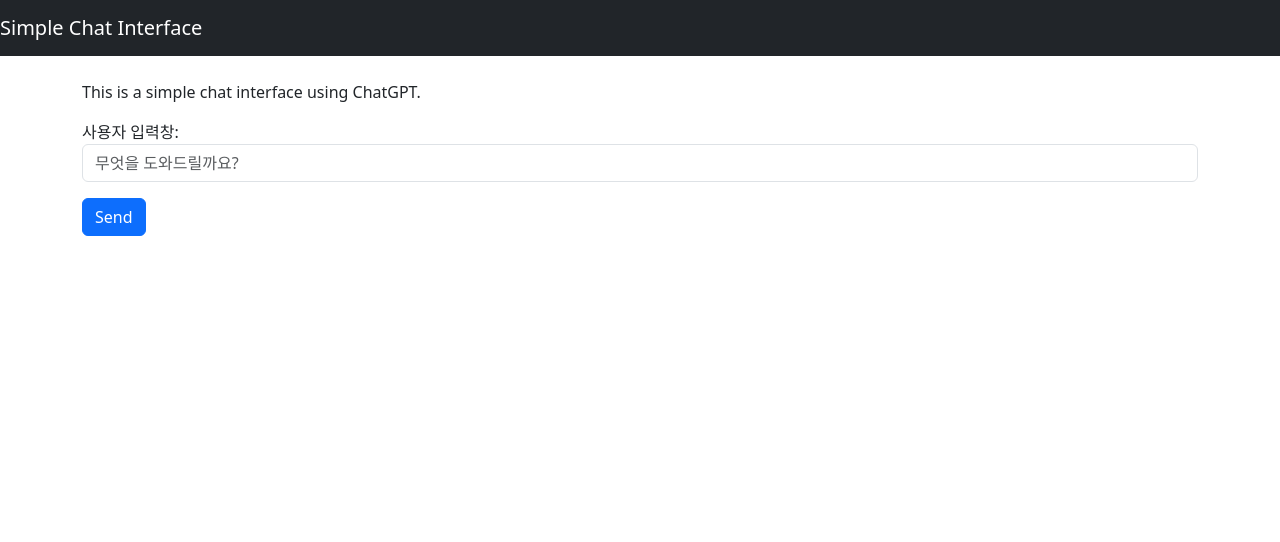
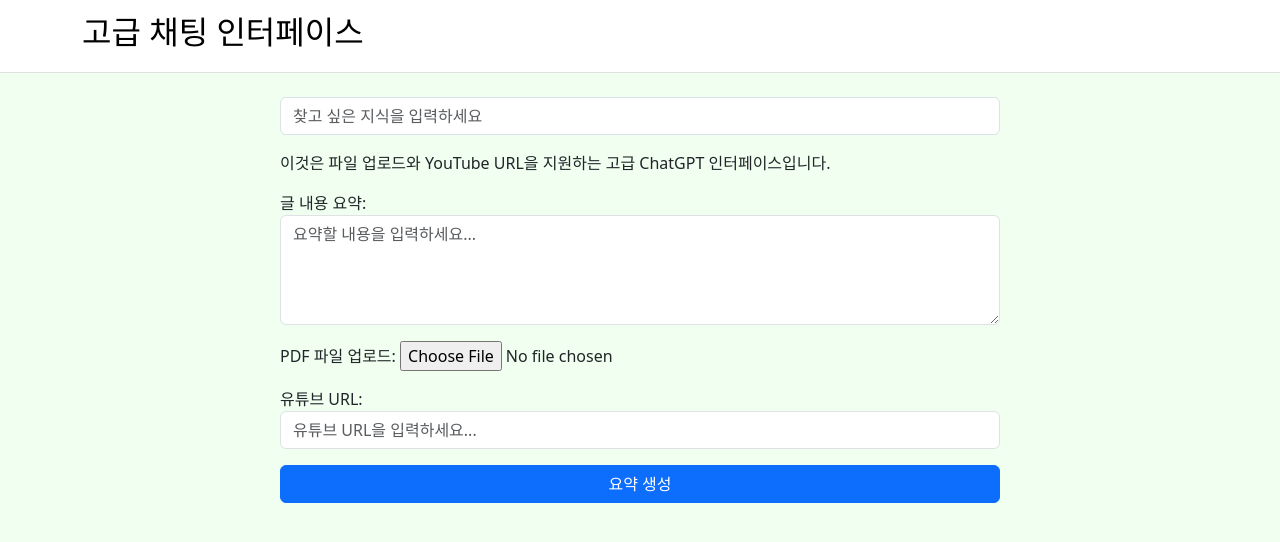
Before and after one commit to AlbertImKr/DjangoCBVChatGPT, a Django app: page /chat/ in a window 1280 px wide. Shown: the top 542 px of the page. Run offline with Django 5.2, Linux system fonts and the light colour scheme; the visitor is signed in with stand-in values (Sample User, id 1).

Commit message:
feat: 프롬프팅을 활용한 기능 구현

```diff
--- a/chat/forms.py
+++ b/chat/forms.py
@@ -2,12 +2,28 @@ from django import forms
 
 
 class ChatForm(forms.Form):
-    user_input = forms.CharField(
-            label='사용자 입력창',
-            max_length=100,
-            widget=forms.TextInput(
-                    attrs={'class': 'form-control',
-                           'placeholder': '무엇을 도와드릴까요?',
-                           }
-            )
+    text_input = forms.CharField(
+            label='글 내용 요약',
+            max_length=1000,
+            widget=forms.Textarea(attrs={
+                'class': 'form-control',
+                'placeholder': '요약할 내용을 입력하세요...',
+                'rows': 4,
+            }),
+            required=False
     )
+    file_input = forms.FileField(
+            label='PDF 파일 업로드',
+            widget=forms.ClearableFileInput(attrs={
+                'class': 'form-control-file',
+            }),
+            required=False
+    )
+    youtube_url = forms.URLField(
+            label='유튜브 URL',
+            widget=forms.URLInput(attrs={
+                'class': 'form-control',
+                'placeholder': '유튜브 URL을 입력하세요...',
+            }),
+            required=False
+    )
--- a/chat/templates/chat/base.html
+++ b/chat/templates/chat/base.html
@@ -5,10 +5,25 @@
     <meta name="viewport" content="width=device-width, initial-scale=1, shrink-to-fit=no">
     <title>{% block title %}ChatGPT{% endblock %}</title>
     <link href="https://cdn.jsdelivr.net/npm/bootstrap@5.3.1/dist/css/bootstrap.min.css" rel="stylesheet">
+    <style>
+      body {
+        background-color: #f0fff0;
+      }
+      .navbar {
+        background-color: white !important;
+        border-bottom: 1px solid #e0e0e0;
+      }
+      .navbar-brand {
+        color: black !important;
+        font-weight: bold;
+      }
+    </style>
 </head>
 <body>
-<nav class="navbar navbar-dark bg-dark">
-    <a class="navbar-brand" href="#">{% block header %}ChatGPT{% endblock %}</a>
+<nav class="navbar navbar-light">
+    <div class="container">
+        <a class="navbar-brand" href="#">{% block header %}두뇌에 터보엔진을 달고 지식을 습득하세요{% endblock %}</a>
+    </div>
 </nav>
 <div class="container mt-4">
     {% block content %}{% endblock %}
--- a/chat/templates/chat/index.html
+++ b/chat/templates/chat/index.html
@@ -3,26 +3,47 @@
 {% block title %}ChatGPT Integration{% endblock %}
 
 {% block header %}
-    Simple Chat Interface
+    <h2>고급 채팅 인터페이스</h2>
 {% endblock %}
 
 {% block content %}
-    <p>This is a simple chat interface using ChatGPT.</p>
-    <form method="post">
-        {% csrf_token %}
-        {{ form.as_p }}
-        <button type="submit" class="btn btn-primary">Send</button>
-    </form>
+    <div class="container">
+        <div class="row mb-4">
+            <div class="col-md-8 mx-auto">
+                <div class="search-container mb-3">
+                    <input type="text" class="form-control search-input" placeholder="찾고 싶은 지식을 입력하세요">
+                </div>
+                <p>이것은 파일 업로드와 YouTube URL을 지원하는 고급 ChatGPT 인터페이스입니다.</p>
+                <form method="post" enctype="multipart/form-data" class="mb-4">
+                    {% csrf_token %}
+                    <div class="form-group mb-3">
+                        {{ form.text_input.label_tag }}
+                        {{ form.text_input }}
+                    </div>
+                    <div class="form-group mb-3">
+                        {{ form.file_input.label_tag }}
+                        {{ form.file_input }}
+                    </div>
+                    <div class="form-group mb-3">
+                        {{ form.youtube_url.label_tag }}
+                        {{ form.youtube_url }}
+                    </div>
+                    <button type="submit" class="btn btn-primary w-100">요약 생성</button>
+                </form>
+            </div>
+        </div>
 
-    {% if messages %}
-        {% for message in messages %}
-            <div class="alert alert-danger mt-3">{{ message }}</div>
-        {% endfor %}
-    {% endif %}
-
-    {% if result %}
-        <div class="alert alert-info mt-3">
-            <strong>ChatGPT:</strong> {{ result }}
-        </div>
-    {% endif %}
+        {% if summary_result %}
+            <div class="row">
+                <div class="col-md-8 mx-auto">
+                    <div class="alert alert-info mt-3">
+                        <strong>요약 (영어):</strong> {{ summary_result }}
+                    </div>
+                    <div class="alert alert-success mt-3">
+                        <strong>요약 (한글):</strong> {{ translation_result }}
+                    </div>
+                </div>
+            </div>
+        {% endif %}
+    </div>
 {% endblock %}
--- a/chat/views.py
+++ b/chat/views.py
@@ -1,27 +1,11 @@
-from django import forms
-from django.conf import settings
 from django.contrib.auth.mixins import LoginRequiredMixin
 from django.views.generic import TemplateView
 from django.views.generic.edit import FormView
-from openai import OpenAI
 
 from .forms import ChatForm
-
-client = OpenAI(api_key=settings.OPENAI_API_KEY)
-
-
-def get_completion(prompt, model="gpt-3.5-turbo"):
-    try:
-        chat_completion = client.chat.completions.create(
-                model=model,
-                messages=[{"role": "user", "content": prompt}],
-                max_tokens=100,
-                temperature=0.5,
-        )
-        forms.Form.clean()
-        return chat_completion.choices[0].message.content.strip()
-    except Exception as e:
-        return f"An error occurred: {e}"
+from .utils import generate_prompt
+from .utils import get_completion
+from .utils import translate_to_korean
 
 
 class ChatView(LoginRequiredMixin, FormView):
@@ -30,10 +14,18 @@ class ChatView(LoginRequiredMixin, FormView):
     success_url = '/'
 
     def form_valid(self, form):
-        user_input = form.cleaned_data['user_input']
-        result = get_completion(user_input)
+        text_input = form.cleaned_data.get('text_input')
+        file_input = form.cleaned_data.get('file_input')
+        youtube_url = form.cleaned_data.get('youtube_url')
+        prompt = generate_prompt(text_input, file_input, youtube_url)
+        summary_result = get_completion(prompt)
+
+        translation_result = translate_to_korean(summary_result)
         return self.render_to_response(
-                self.get_context_data(form=form, result=result)
+                self.get_context_data(
+                        summary_result=summary_result,
+                        translation_result=translation_result,
+                )
         )
 
 
--- a/config/urls.py
+++ b/config/urls.py
@@ -23,7 +23,7 @@ urlpatterns = [
     path('admin/', admin.site.urls),
     path('', include('chat.urls')),
     path('login/',
-         auth_views.LoginView.as_view(), name='login'),
+         auth_views.LoginView.as_view(),name='login'),
     path('logout/', auth_views.LogoutView.as_view(next_page='/login/'),
          name='logout'),
 ]
--- a/requirements.txt
+++ b/requirements.txt
@@ -2,6 +2,7 @@ annotated-types==0.7.0
 anyio==4.4.0
 asgiref==3.8.1
 certifi==2024.7.4
+charset-normalizer==3.3.2
 distro==1.9.0
 Django==5.1
 gunicorn==23.0.0
@@ -14,8 +15,13 @@ openai==1.40.6
 packaging==24.1
 pydantic==2.8.2
 pydantic_core==2.20.1
+PyMuPDF==1.24.9
+PyMuPDFb==1.24.9
 python-dotenv==1.0.1
+requests==2.32.3
 sniffio==1.3.1
 sqlparse==0.5.1
 tqdm==4.66.5
 typing_extensions==4.12.2
+urllib3==2.2.2
+youtube-transcript-api==0.6.2
```
Also changed, not shown: chat/utils.py (added, +85 -0 lines).
